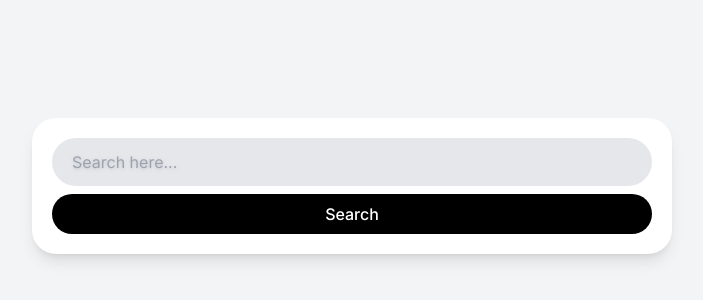
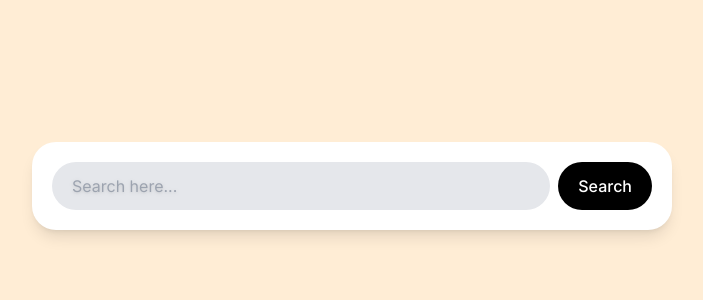
Before and after one commit to ubardev/carrot-market-reloaded, a Next.js app: page / in a window 1280 px wide. Shown: the part 214-514 px from the top of the page, without its empty margins (288-991 px from the left). Built offline with nearby package versions, Linux system fonts and the light colour scheme.

Commit message:
:lipstick: #3.5 Responsive Modifiers

```diff
--- a/app/page.tsx
+++ b/app/page.tsx
@@ -2,14 +2,14 @@ import Image from 'next/image';
 
 export default function Home() {
   return (
-    <main className="bg-gray-100 h-screen flex items-center justify-center p-5">
-      <div className="bg-white shadow-lg p-5 rounded-3xl w-full max-w-screen-sm flex flex-col gap-2">
+    <main className="bg-gray-100 sm:bg-red-100 md:bg-green-100 lg:bg-cyan-100 xl:bg-orange-100 2xl:bg-purple-100 h-screen flex items-center justify-center p-5">
+      <div className="bg-white shadow-lg p-5 rounded-3xl w-full max-w-screen-sm flex flex-col md:flex-row gap-2">
         <input
           className="w-full rounded-full h-12 bg-gray-200 pl-5 outline-none ring ring-transparent focus:ring-orange-500 focus:ring-offset-2 transition-shadow placeholder:drop-shadow"
           type="text"
           placeholder="Search here..."
         />
-        <button className="bg-black text-white py-2 rounded-full active:scale-90 transition-transform font-medium outline-none">
+        <button className="bg-black text-white py-2 rounded-full active:scale-90 transition-transform font-medium outline-none md:px-5">
           Search
         </button>
       </div>
```
